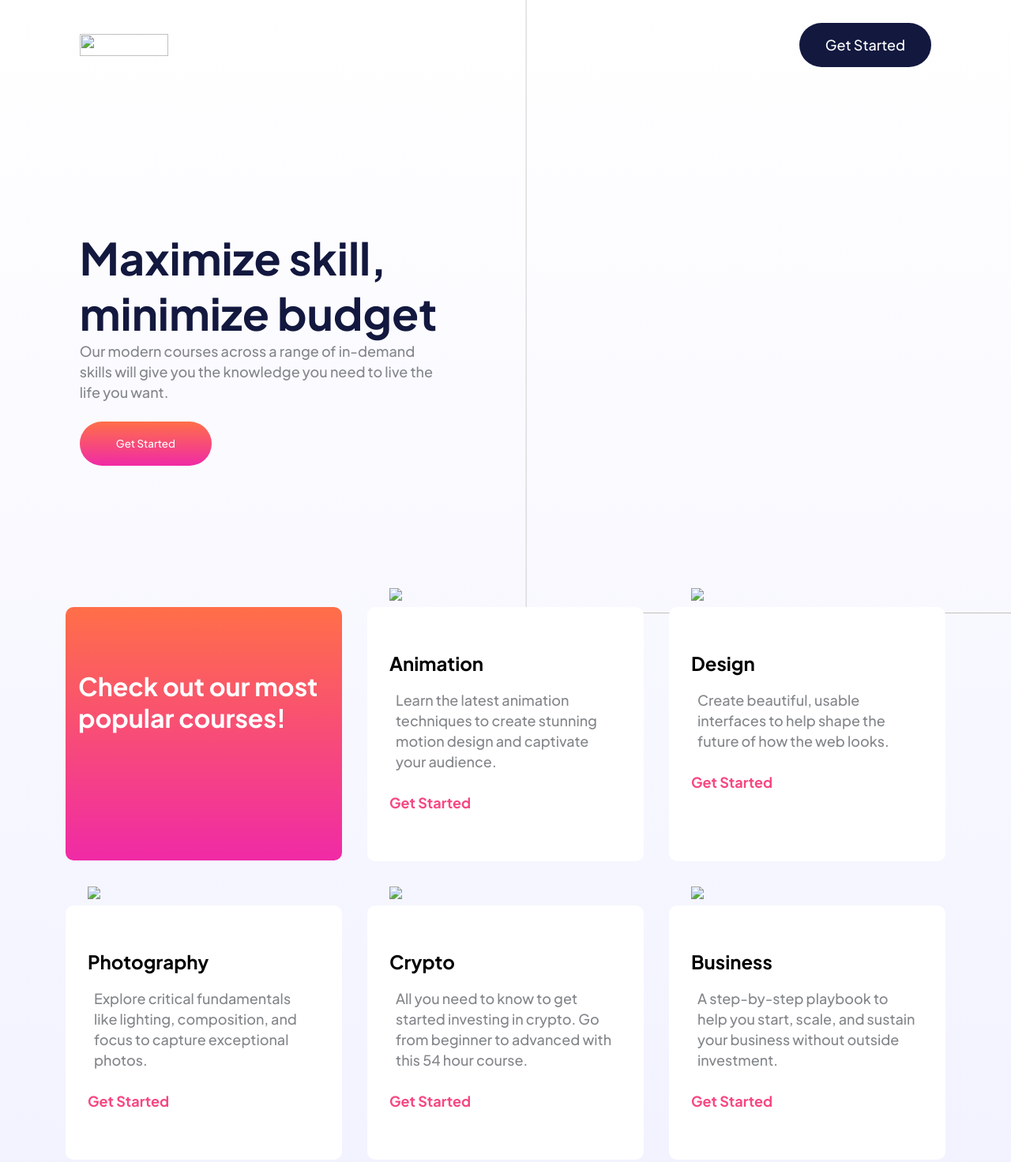
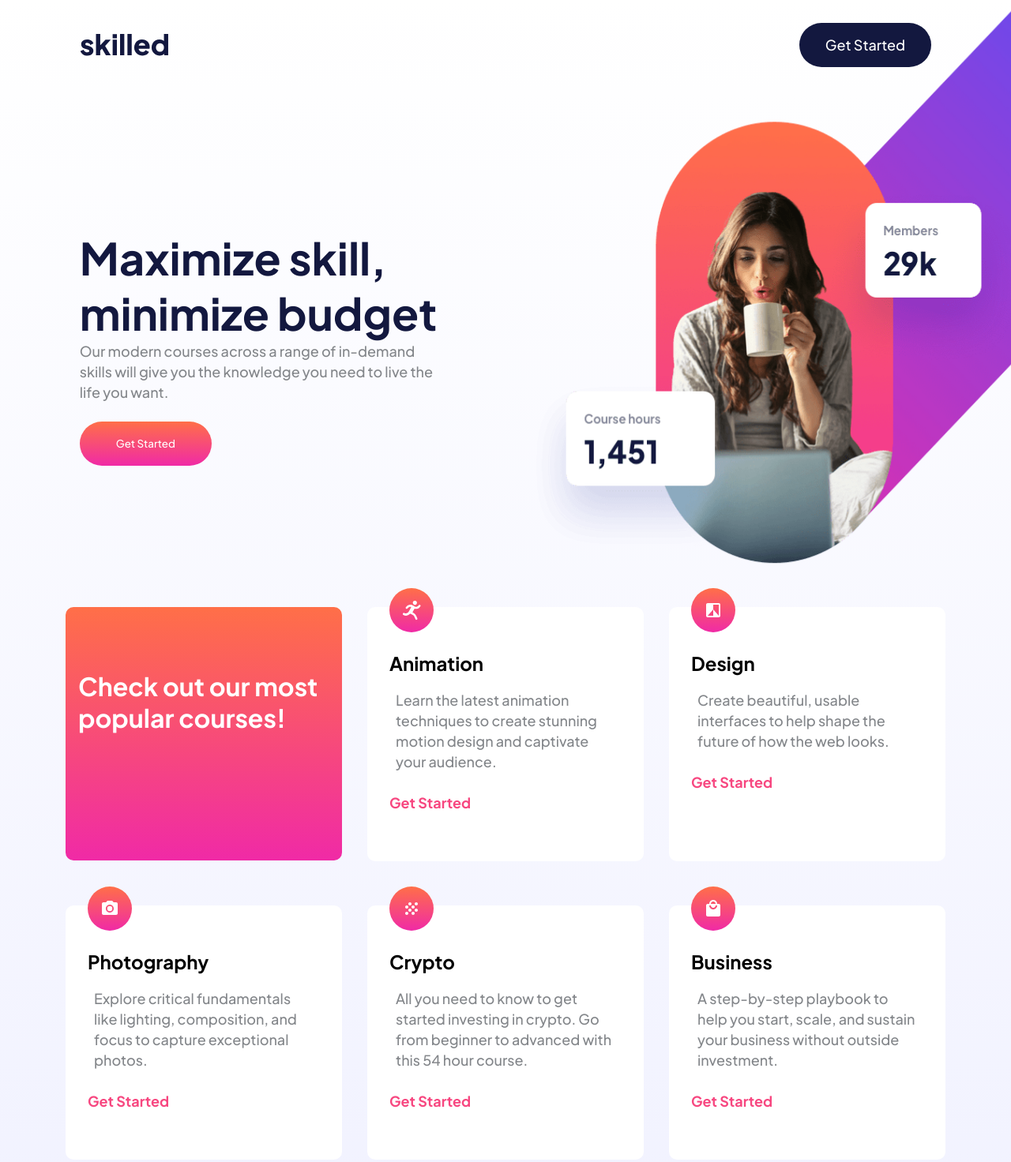
Before and after one commit to Z-Alfadl/skilled-elearning-landing-page, a plain HTML site: page index.html in a window 1280 px wide. Shown: the top 1472 px of the page at 79% size. Drawn offline with Linux system fonts and the light colour scheme.

Commit message:
fourth commit

```diff
--- a/index.html
+++ b/index.html
@@ -5,7 +5,7 @@
   <meta charset="UTF-8">
   <meta name="viewport" content="width=device-width, initial-scale=1.0">
 
-  <link rel="icon" type="image/png" sizes="32x32" href="./assets/favicon-32x32.png">
+  <link rel="icon" type="image/png" sizes="32x32" href="./starter-code/assets/favicon-32x32.png">
   <link rel="stylesheet" href="./style.css">
   <link rel="preconnect" href="https://fonts.googleapis.com">
   <link rel="preconnect" href="https://fonts.gstatic.com" crossorigin>
@@ -16,7 +16,7 @@
 <body>
 
   <header>
-    <img id="header-img" src="./assets/logo-dark.svg">
+    <img id="header-img" src="./starter-code/assets/logo-dark.svg">
     <button class="btn top">Get Started</button>
   </header>
 
@@ -33,9 +33,9 @@
     </div>
     <div class="hero">
       <picture>
-        <source media="(min-width: 1200px" srcset="./assets/image-hero-desktop.png">
-        <source media="(min-width:768px" srcset="./assets/image-hero-tablet.png">
-        <img src="./assets/image-hero-mobile.png">
+        <source media="(min-width: 1200px" srcset="./starter-code/assets/image-hero-desktop.png">
+        <source media="(min-width:768px" srcset="./starter-code/assets/image-hero-tablet.png">
+        <img src="./starter-code/assets/image-hero-mobile.png">
       </picture>
     </div>
   </section>
@@ -49,7 +49,7 @@
       </div>
 
       <div class="animation topic">
-        <img src="./assets/icon-animation.svg">
+        <img src="./starter-code/assets/icon-animation.svg">
         <div class="inner">
           <h3>Animation</h3>
           <p>
@@ -61,7 +61,7 @@
       </div>
 
       <div class="design topic">
-        <img src="./assets/icon-design.svg">
+        <img src="./starter-code/assets/icon-design.svg">
         <div class="inner">
           <h3>Design</h3>
           <p>
@@ -73,7 +73,7 @@
       </div>
 
       <div class="photo topic">
-        <img src="./assets/icon-photography.svg">
+        <img src="./starter-code/assets/icon-photography.svg">
         <div class="inner">
           <h3>Photography</h3>
           <p>
@@ -85,7 +85,7 @@
       </div>
 
       <div class="crypto topic">
-        <img src="./assets/icon-crypto.svg">
+        <img src="./starter-code/assets/icon-crypto.svg">
         <div class="inner">
           <h3>Crypto</h3>
           <p>
@@ -97,7 +97,7 @@
       </div>
 
       <div class="business topic">
-        <img src="./assets/icon-business.svg">
+        <img src="./starter-code/assets/icon-business.svg">
         <div class="inner">
           <h3>Business</h3>
           <p>
@@ -111,7 +111,7 @@
   </section>
 
   <footer>
-    <img id="footer-img" src="./assets/logo-light.svg">
+    <img id="footer-img" src="./starter-code/assets/logo-light.svg">
     <button class="btn bottom">Get Started</button>
   </footer>
 
```
